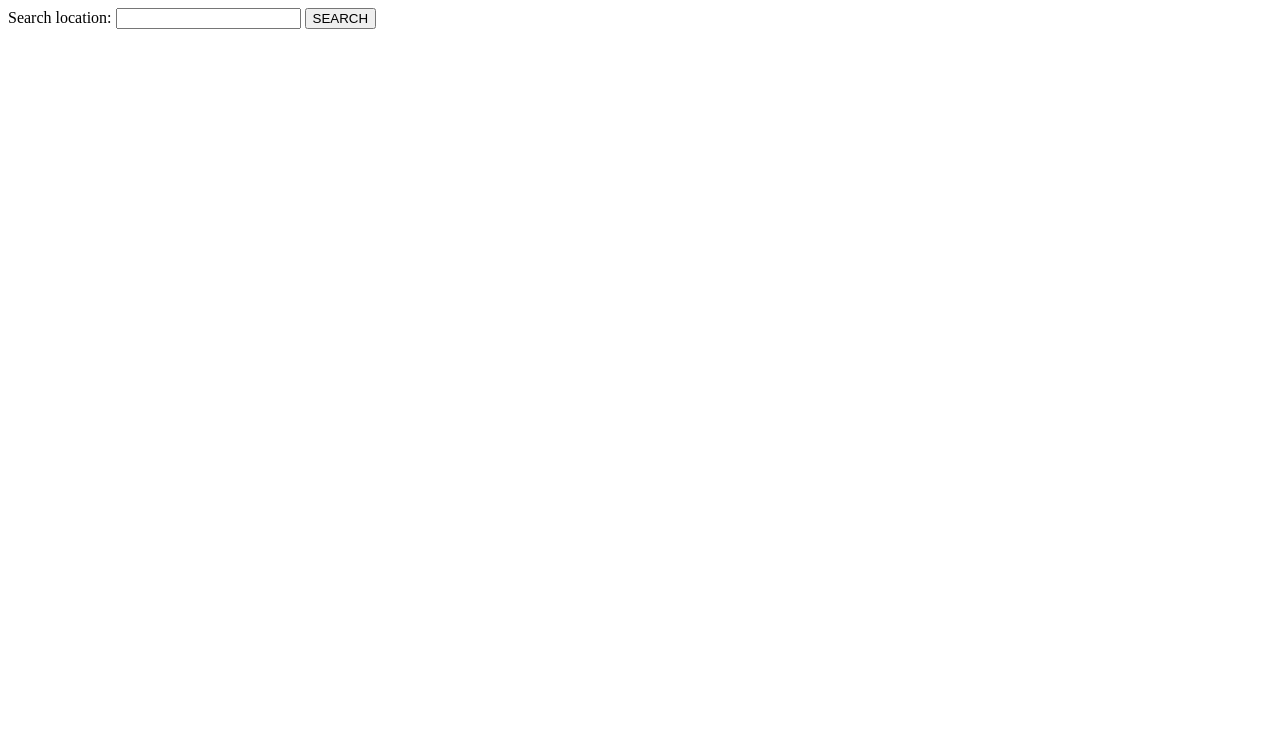
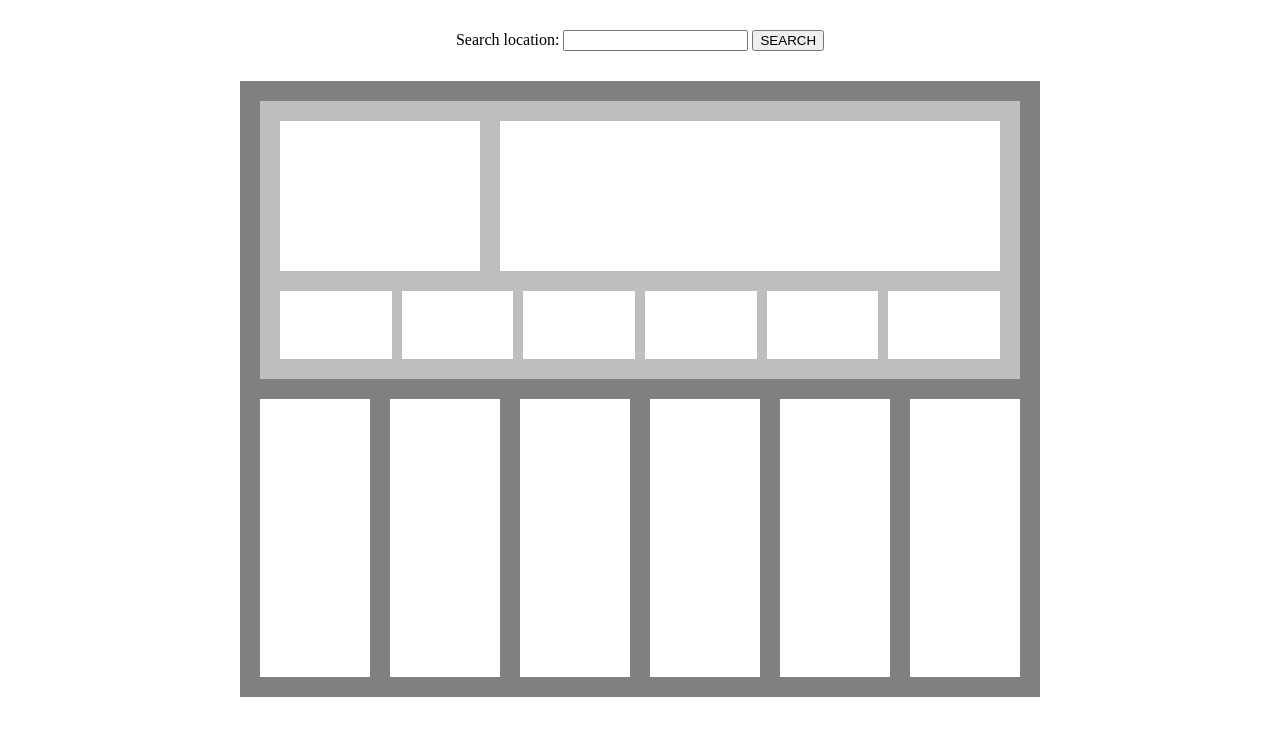
Before and after one commit to KVG24/weather-app, a website built with webpack: page src/template.html in a window 1280 px wide. Built offline with nearby package versions, Linux system fonts and the light colour scheme.

Commit message:
Add html skeleton

```diff
--- a/src/index.js
+++ b/src/index.js
@@ -2,11 +2,16 @@ import "./style.css";
 
 const searchInput = document.getElementById("search");
 const submitBtn = document.getElementById("submit");
+const tempCurrent = document.getElementById("tempcurrent");
+const tempMax = document.getElementById("tempmax");
+const tempMin = document.getElementById("tempmin");
+const addressText = document.getElementById("location");
+const desc = document.getElementById("description");
 
 submitBtn.addEventListener("click", (event) => {
     event.preventDefault();
     fetch(
-        `https://weather.visualcrossing.com/VisualCrossingWebServices/rest/services/timeline/${searchInput.value}/next7days?unitGroup=us&key=XSQJBABTWYL3YQLFB8ZKKY599`,
+        `https://weather.visualcrossing.com/VisualCrossingWebServices/rest/services/timeline/${searchInput.value}/next7days?unitGroup=metric&key=XSQJBABTWYL3YQLFB8ZKKY599`,
         {
             method: "GET",
             headers: {},
@@ -15,6 +20,14 @@ submitBtn.addEventListener("click", (event) => {
         .then((response) => {
             const data = response.json();
             console.log(data);
+            return data;
+        })
+        .then((data) => {
+            addressText.textContent = data.resolvedAddress;
+            desc.textContent = data.description;
+            tempCurrent.textContent = data.currentConditions.temp;
+            tempMax.textContent = `Max ${data.days[0].tempmax}`;
+            tempMin.textContent = `Min ${data.days[0].tempmin}`;
         })
         .catch((err) => {
             console.error(err);
--- a/src/style.css
+++ b/src/style.css
@@ -1,14 +1,83 @@
-html {
+* {
+    box-sizing: border-box;
+}
+
+html,
+body {
     width: 100vw;
     height: 100vh;
-}
-
-body {
-    width: 100%;
-    height: 100%;
+    margin: 0;
+    padding: 0;
 }
 
 .content {
     width: 100%;
     height: 100%;
+    display: flex;
+    flex-direction: column;
+    align-items: center;
+    justify-content: flex-start;
+    padding-top: 30px;
+    gap: 30px;
 }
+
+.data {
+    width: 800px;
+    min-height: 80%;
+    background-color: grey;
+    display: grid;
+    grid-template-rows: 1fr 1fr;
+    gap: 20px;
+    padding: 20px;
+}
+
+.today {
+    background-color: rgb(190, 190, 190);
+    display: flex;
+    flex-direction: column;
+    padding: 20px;
+    gap: 20px;
+}
+
+.today-data {
+    display: flex;
+    justify-content: space-between;
+}
+
+.temp {
+    width: 200px;
+    height: 150px;
+    background-color: rgb(255, 255, 255);
+}
+
+#tempcurrent {
+    font-size: 2rem;
+}
+
+.description {
+    width: 500px;
+    height: 150px;
+    background-color: #fff;
+}
+
+.hours {
+    display: flex;
+    width: 100%;
+    flex: 1 1 auto;
+    gap: 10px;
+}
+
+.hours div {
+    background-color: #fff;
+    flex-grow: 1;
+}
+
+.days {
+    display: flex;
+    gap: 20px;
+}
+
+.days div {
+    background-color: white;
+    width: 100%;
+}
--- a/src/template.html
+++ b/src/template.html
@@ -7,11 +7,44 @@
     </head>
     <body>
         <div class="content">
-            <form novalidate>
-                <label for="search">Search location: </label>
-                <input type="text" name="search" id="search" />
-                <button type="submit" id="submit">SEARCH</button>
-            </form>
+            <div class="form">
+                <form id="form" novalidate>
+                    <label for="search">Search location: </label>
+                    <input type="text" name="search" id="search" />
+                    <button type="submit" id="submit">SEARCH</button>
+                </form>
+            </div>
+            <div class="data">
+                <div class="today">
+                    <div class="today-data">
+                        <div class="temp">
+                            <p id="tempcurrent"></p>
+                            <p id="tempmax"></p>
+                            <p id="tempmin"></p>
+                        </div>
+                        <div class="description">
+                            <p id="location"></p>
+                            <p id="description"></p>
+                        </div>
+                    </div>
+                    <div class="hours">
+                        <div class="hour"></div>
+                        <div class="hour"></div>
+                        <div class="hour"></div>
+                        <div class="hour"></div>
+                        <div class="hour"></div>
+                        <div class="hour"></div>
+                    </div>
+                </div>
+                <div class="days">
+                    <div class="one"></div>
+                    <div class="two"></div>
+                    <div class="three"></div>
+                    <div class="four"></div>
+                    <div class="five"></div>
+                    <div class="six"></div>
+                </div>
+            </div>
         </div>
     </body>
 </html>
```
